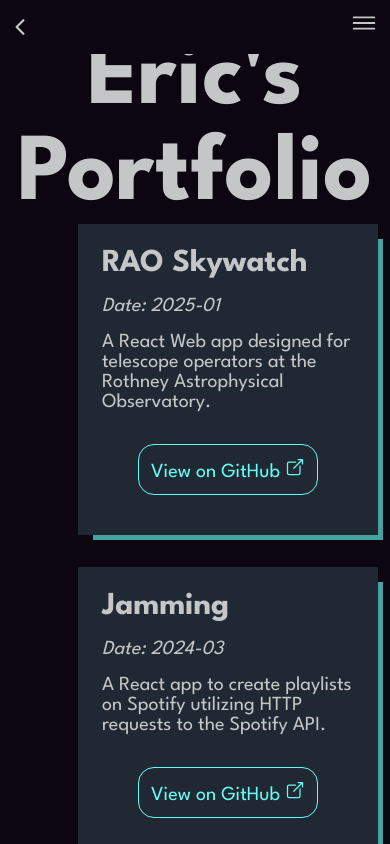
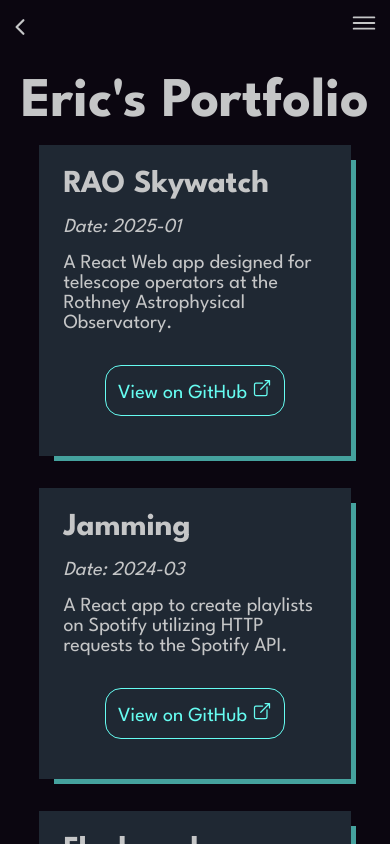
Before and after one commit to EKHess/portfolio, a React (Create React App) app: page /portfolio in a window 390 px wide. Shown: the top 844 px of the page. Built offline with nearby package versions, Linux system fonts and the light colour scheme.

Commit message:
Updated Portfolio component to render Portfolio and Publications pages on mobile correctly.

```diff
--- a/src/components/Portfolio/Portfolio.module.css
+++ b/src/components/Portfolio/Portfolio.module.css
@@ -1,10 +1,12 @@
 .portfolioGridContainer {
     display: grid;
+    justify-items: center;
     grid-template-columns: repeat(auto-fit, minmax(300px, 1fr));
     gap: 2rem;
 
-    width: 60vw;
+    width: 90vw;
     margin: 0 auto;
+    /* border: 1px solid red; */
 }
 
 .portfolioHeader {
@@ -14,3 +16,12 @@
     font-size: 6em;
     font-weight: 700;;
 }
+
+@media screen and (max-width: 400px) {
+    .portfolioHeader {
+        margin-top: 75px;
+        margin-bottom: 0.25em;
+        font-size: 3.5em;
+        /* border: 1px solid red; */
+    }
+}
--- a/src/components/Tile/Tile.module.css
+++ b/src/components/Tile/Tile.module.css
@@ -11,11 +11,8 @@
     background-color: var(--bg2);
     padding: 1.5rem;
     /* border-radius: 1rem; */
-    box-shadow: 10px 10px 0px -5px var(--secondary-action)
-}
-
-.tile:hover {
-
+    box-shadow: 10px 10px 0px -5px var(--secondary-action);
+    width: 75%;
 }
 
 .tileHeader {
```
